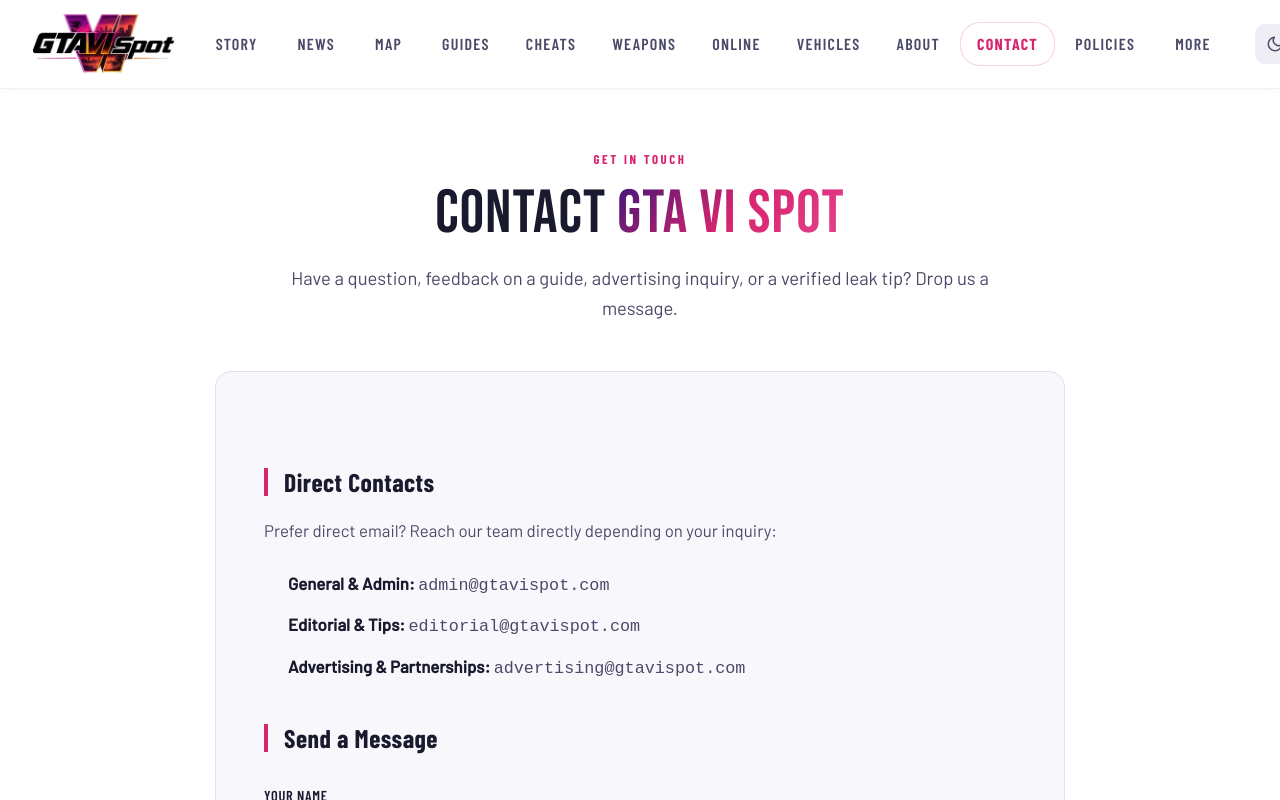
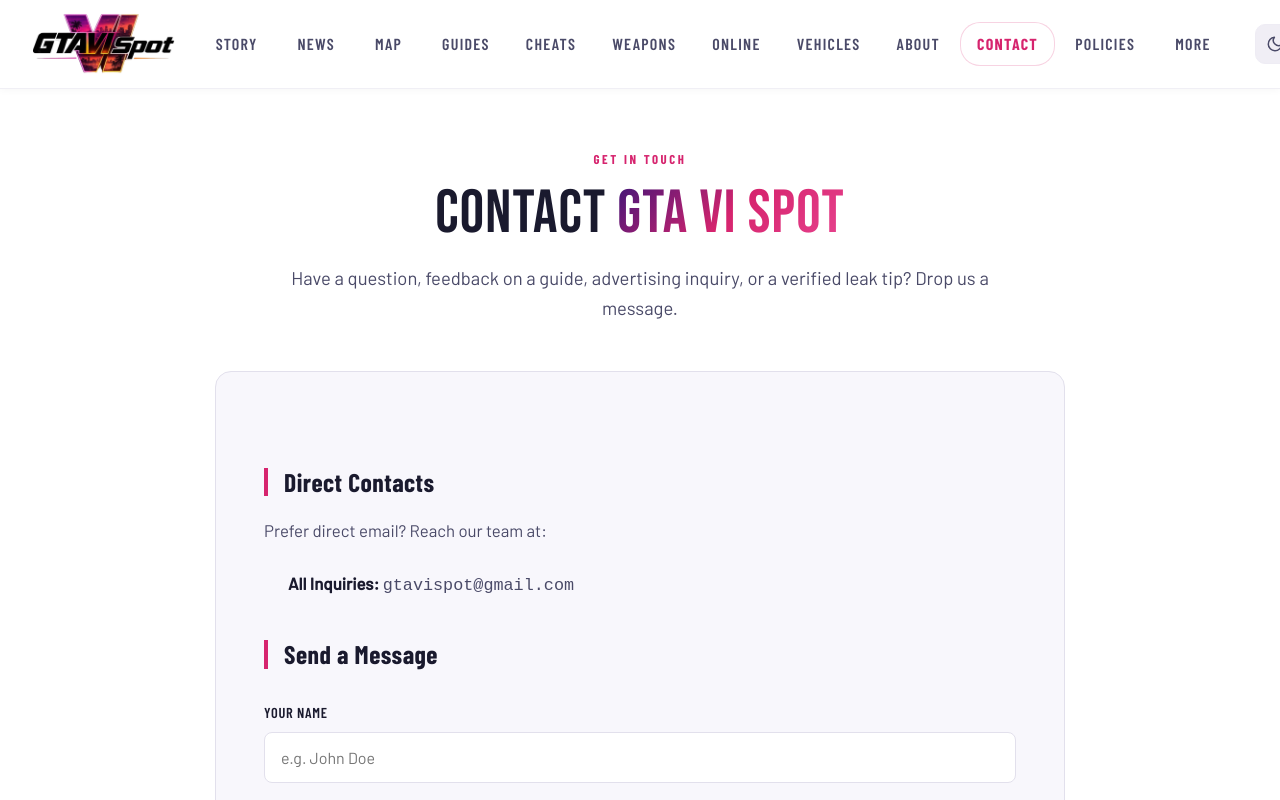
Before and after one commit to Racketsvibes/gtavispot, a Next.js app: page /contact in a window 1280 px wide. Shown: the top 800 px of the page. Built offline with nearby package versions, Linux system fonts and the light colour scheme.

Commit message:
Update email references to gtavispot@gmail.com

```diff
--- a/src/app/contact/page.tsx
+++ b/src/app/contact/page.tsx
@@ -44,12 +44,10 @@
         <div className={styles.richText} style={{ marginBottom: '32px' }}>
           <h2>Direct Contacts</h2>
           <p>
-            Prefer direct email? Reach our team directly depending on your inquiry:
+            Prefer direct email? Reach our team at:
           </p>
           <ul>
-            <li><strong>General & Admin:</strong> <code>admin@gtavispot.com</code></li>
-            <li><strong>Editorial & Tips:</strong> <code>editorial@gtavispot.com</code></li>
-            <li><strong>Advertising & Partnerships:</strong> <code>advertising@gtavispot.com</code></li>
+            <li><strong>All Inquiries:</strong> <code>gtavispot@gmail.com</code></li>
           </ul>
         </div>
 
--- a/src/app/cookie-policy/page.tsx
+++ b/src/app/cookie-policy/page.tsx
@@ -59,7 +59,7 @@
 
         <h2>Contact Us</h2>
         <p>
-          If you have any questions about our use of cookies, please contact us by email at <code>admin@gtavispot.com</code>.
+          If you have any questions about our use of cookies, please contact us by email at <code>gtavispot@gmail.com</code>.
         </p>
       </main>
     </div>
--- a/src/app/dmca/page.tsx
+++ b/src/app/dmca/page.tsx
@@ -30,7 +30,7 @@
 
         <h2>DMCA Infringement Notices</h2>
         <p>
-          If you are a copyright owner, or authorized to act on behalf of one, please report alleged copyright infringements taking place on our website by sending a written notice to our designated copyright agent at: <code>admin@gtavispot.com</code>.
+          If you are a copyright owner, or authorized to act on behalf of one, please report alleged copyright infringements taking place on our website by sending a written notice to our designated copyright agent at: <code>gtavispot@gmail.com</code>.
         </p>
         <p>
           To be effective under the DMCA, your notice must include all of the following:
@@ -48,7 +48,7 @@
         <p>
           Please email your completed DMCA notice to:
           <br />
-          📩 <strong>Email:</strong> <code>admin@gtavispot.com</code>
+          📩 <strong>Email:</strong> <code>gtavispot@gmail.com</code>
           <br />
           Subject line: <strong>DMCA Copyright Infringement Notice</strong>
         </p>
--- a/src/app/privacy-policy/page.tsx
+++ b/src/app/privacy-policy/page.tsx
@@ -28,7 +28,7 @@
           At <strong>GTA Vi Spot</strong>, accessible from <a href="https://gtavispot.com">gtavispot.com</a>, the privacy of our visitors is highly important. This Privacy Policy document outlines the types of information we collect and record, and how we use it.
         </p>
         <p>
-          If you have additional questions or require more information about our Privacy Policy, don't hesitate to contact us at <code>admin@gtavispot.com</code>.
+          If you have additional questions or require more information about our Privacy Policy, don't hesitate to contact us at <code>gtavispot@gmail.com</code>.
         </p>
 
         <h2>Information We Collect</h2>
@@ -73,7 +73,7 @@
           <li><strong>Restrict Processing:</strong> Limitations on how we handle your data.</li>
         </ul>
         <p>
-          If you make a request, we have one month to respond to you. Please email us at <code>admin@gtavispot.com</code> if you wish to exercise these rights.
+          If you make a request, we have one month to respond to you. Please email us at <code>gtavispot@gmail.com</code> if you wish to exercise these rights.
         </p>
 
         <h2>Children's Privacy Protection</h2>
```
